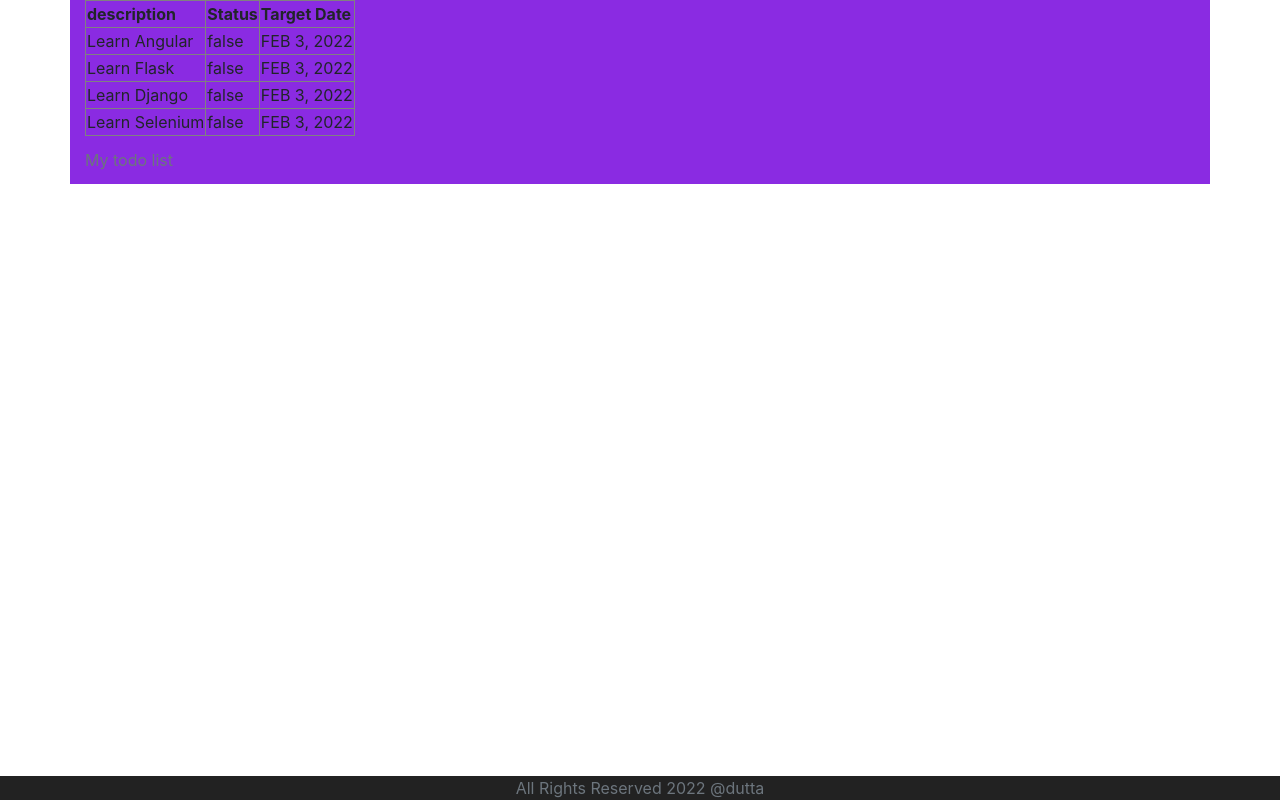
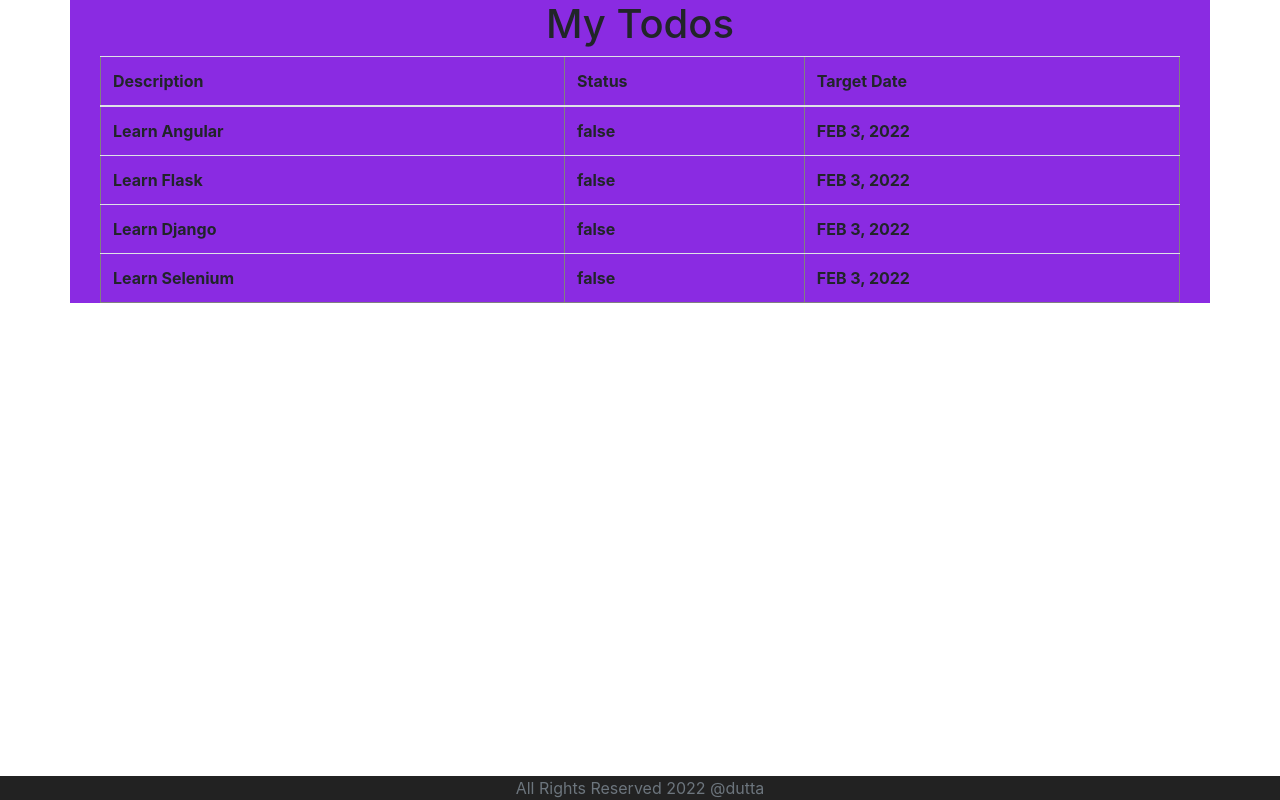
Before and after one commit to pratyashidutta/todo-app-frontend, an Angular app: page /todos in a window 1280 px wide. Built offline with nearby package versions, Linux system fonts and the light colour scheme.

Commit message:
added div container

```diff
--- a/src/app/list-todos/list-todos.component.css
+++ b/src/app/list-todos/list-todos.component.css
@@ -0,0 +1,7 @@
+h1{
+    text-align: center;
+}
+.table{
+    font-weight: bold;
+    /* border-style: dotted; */
+}
--- a/src/app/list-todos/list-todos.component.html
+++ b/src/app/list-todos/list-todos.component.html
@@ -1,8 +1,10 @@
-<table border="1">
-    <caption>My todo list</caption>
+<h1>My Todos</h1>
+<div class="container">
+<table class="table" border="1">
+    <!-- <caption>My todo list</caption> -->
     <thead>
         <tr>
-            <th>description</th>
+            <th>Description</th>
             <th>Status</th>
             <th>Target Date</th>
         </tr>
@@ -17,3 +19,4 @@
     </tbody>
 
 </table>
+</div>
```
